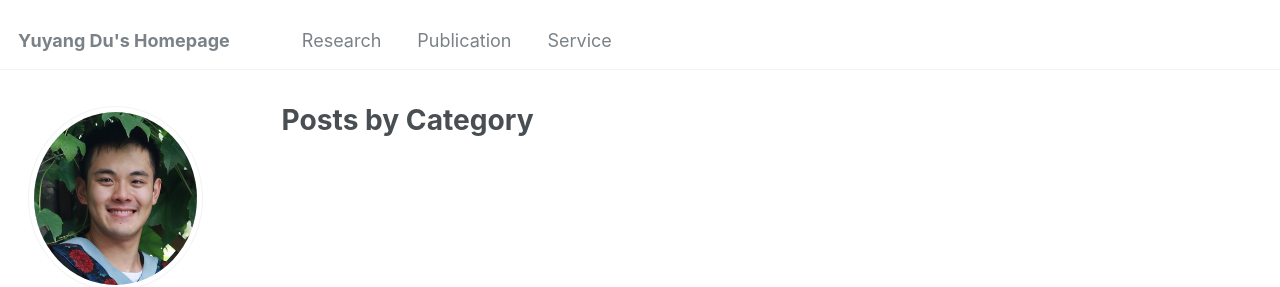
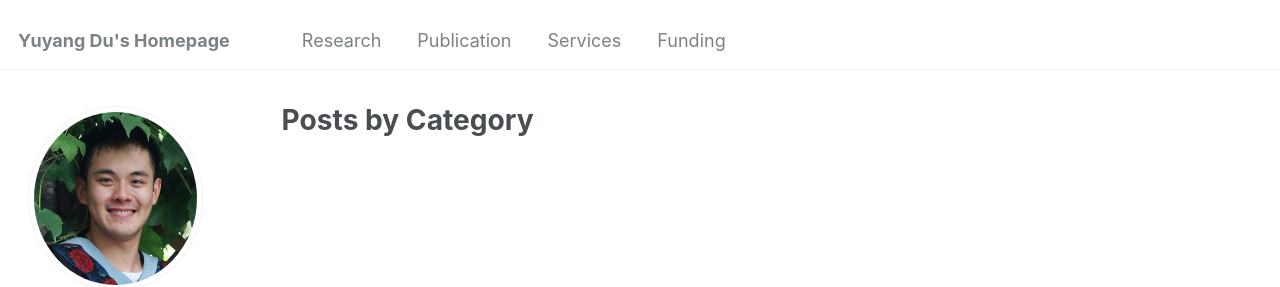
Before and after one commit to yuyangdu01/yuyangdu01.github.io, a Jekyll site: the page built from _pages/category-archive.html, in a window 1280 px wide. Shown: the top 287 px of the page. Built offline with Jekyll 4.4.1, drawn with Linux system fonts in a browser that asks for light colours; some web fonts are replaced.

Commit message:
Update navigation.yml

```diff
--- a/_data/navigation.yml
+++ b/_data/navigation.yml
@@ -30,5 +30,8 @@ main:
 
 #  - title: "Service"
 #   url: /activity/
-  - title: "Service"
+  - title: "Services"
     url: /service/
+
+  - title: "Funding"
+    url: /funding/
```
